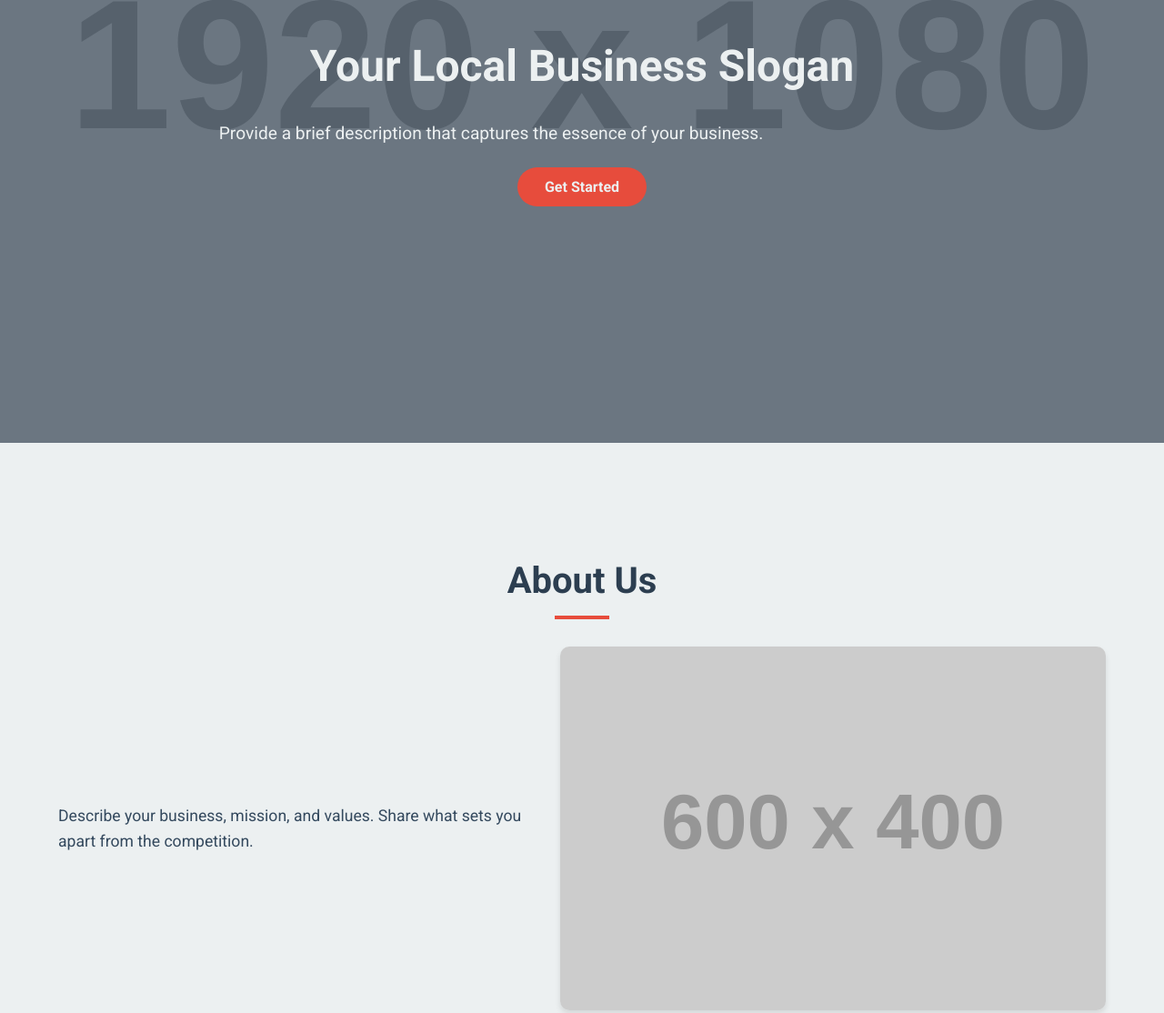
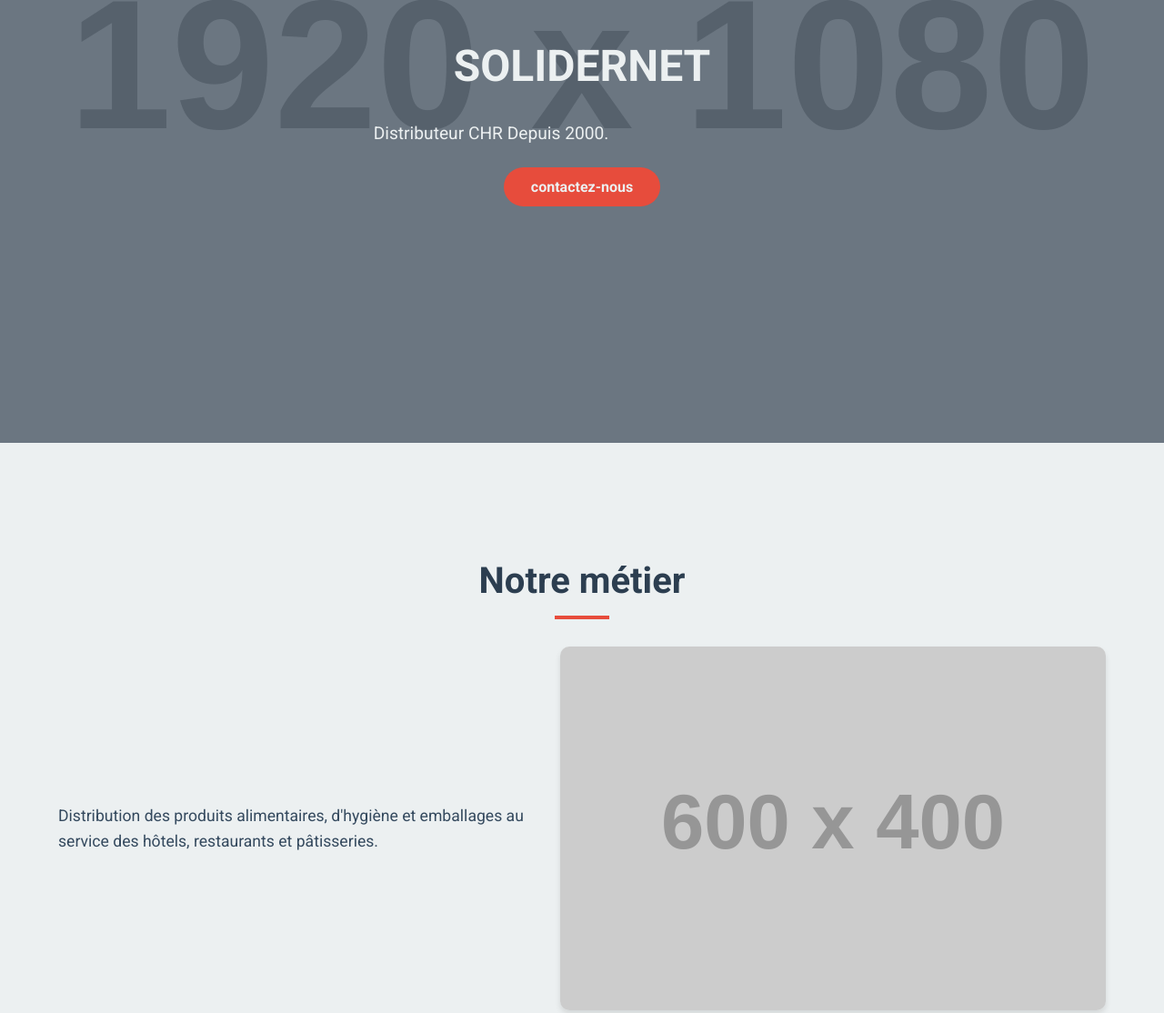
Before and after one commit to ismailhelali/solid2024, a plain HTML site: page index.html in a window 1280 px wide. Shown: the part 313-1427 px from the top of the page at 91% size. Drawn offline with Linux system fonts and the light colour scheme; placeholder pictures from the web are drawn by us.

Commit message:
Update index.html

```diff
--- a/index.html
+++ b/index.html
@@ -37,18 +37,18 @@
     <!-- Hero Section -->
     <section id="hero" class="hero">
         <div class="container hero-content">
-            <h1>Your Local Business Slogan</h1>
-            <p>Provide a brief description that captures the essence of your business.</p>
-            <a href="#contact" class="btn">Get Started</a>
+            <h1>SOLIDERNET</h1>
+            <p>Distributeur CHR Depuis 2000.</p>
+            <a href="#contact" class="btn">contactez-nous</a>
         </div>
     </section>
 
     <!-- About Section -->
     <section id="about" class="about">
         <div class="container">
-            <h2>About Us</h2>
+            <h2>Notre métier</h2>
             <div class="about-content">
-                <p>Describe your business, mission, and values. Share what sets you apart from the competition.</p>
+                <p>Distribution des produits alimentaires, d'hygiène et emballages au service des hôtels, restaurants et pâtisseries.</p>
                 <img src="https://via.placeholder.com/600x400" alt="About Image">
             </div>
         </div>
```
